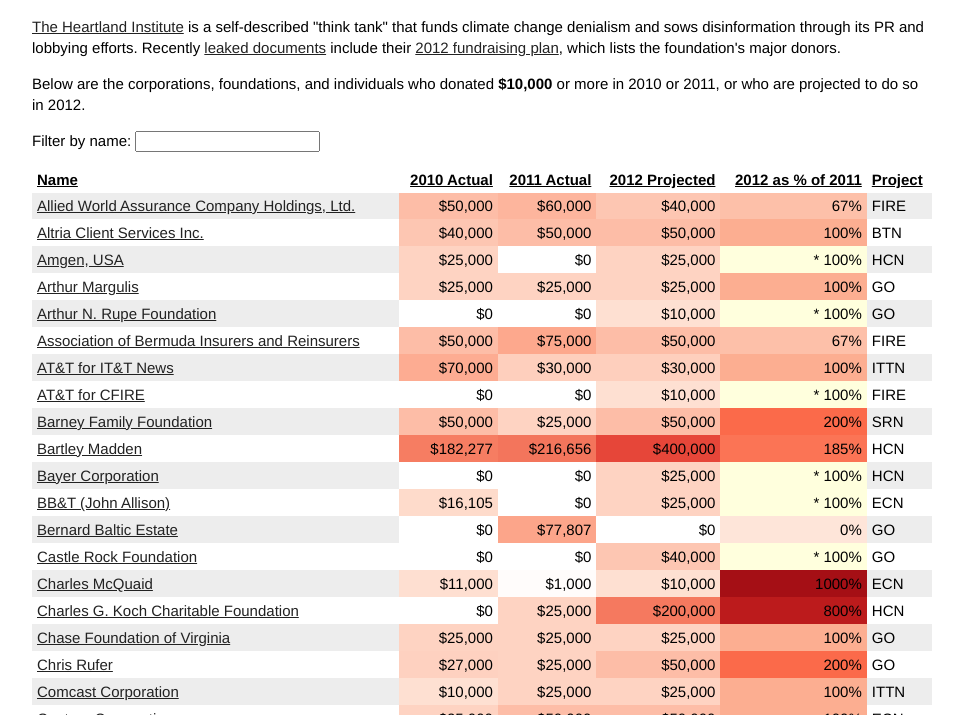
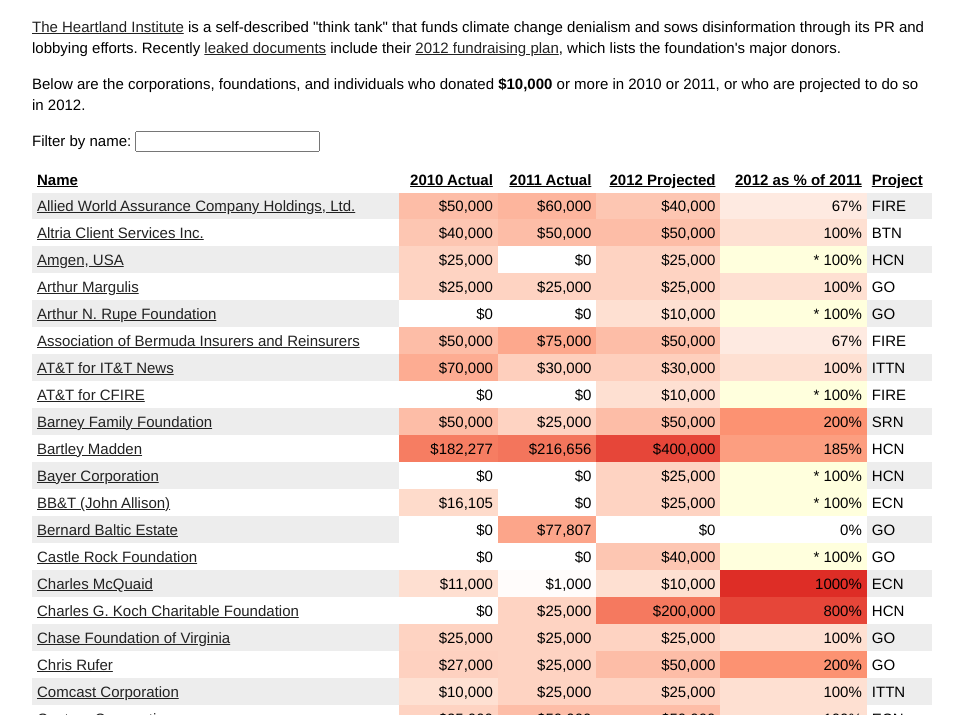
Before and after one commit to shawnbot/heartland-leaks, a plain HTML site: page index.html in a window 1280 px wide. Shown: the part 85-800 px from the top of the page, without its empty margins (158-1121 px from the left). Drawn offline with Linux system fonts and the light colour scheme.

Commit message:
color tweaks

```diff
--- a/index.html
+++ b/index.html
@@ -77,8 +77,8 @@
             // "2012 as % of 2011" gets a special one
             "pct": d3.scale.linear()
                 .clamp(true)
-                .domain([0, 100, 200, 500, 1000])
-                .range(colorbrewer.Reds[5])
+                .domain([0, 100, 200, 1000])
+                .range(["rgb(255,255,255)", dc[0], dc[1], dc[2]])
         };
 
         // append <th> elements for each column
```
